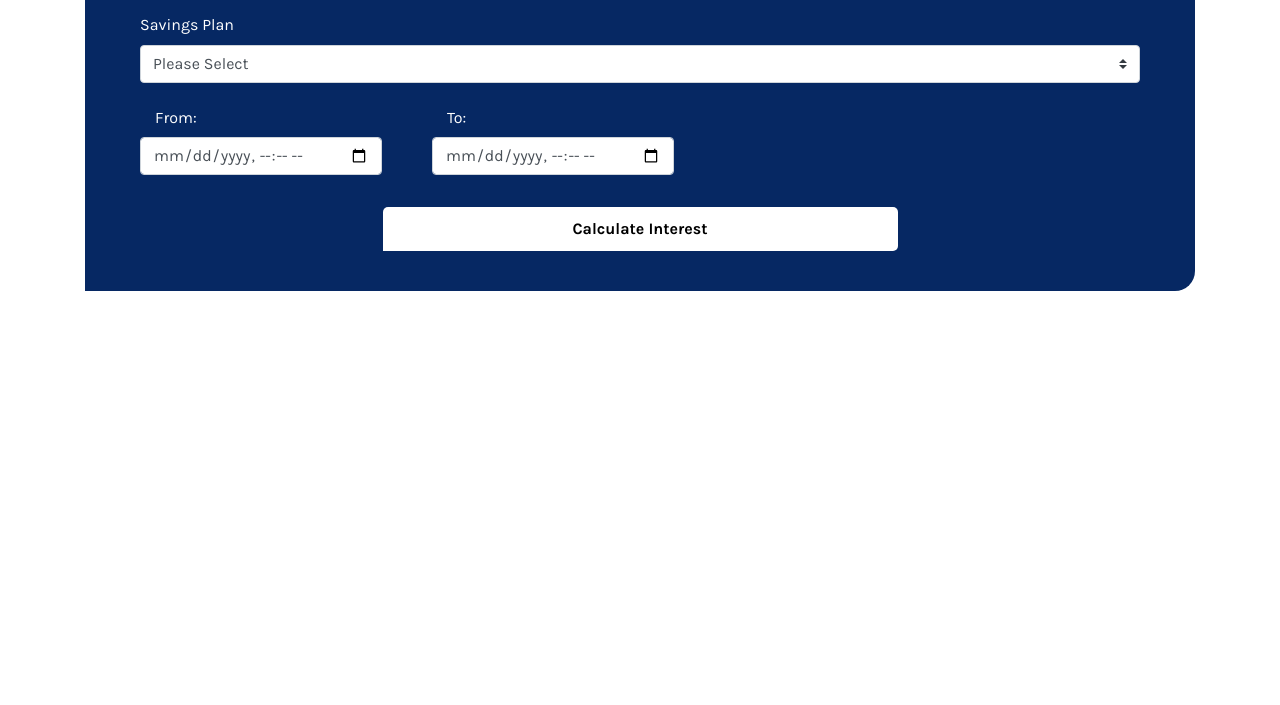
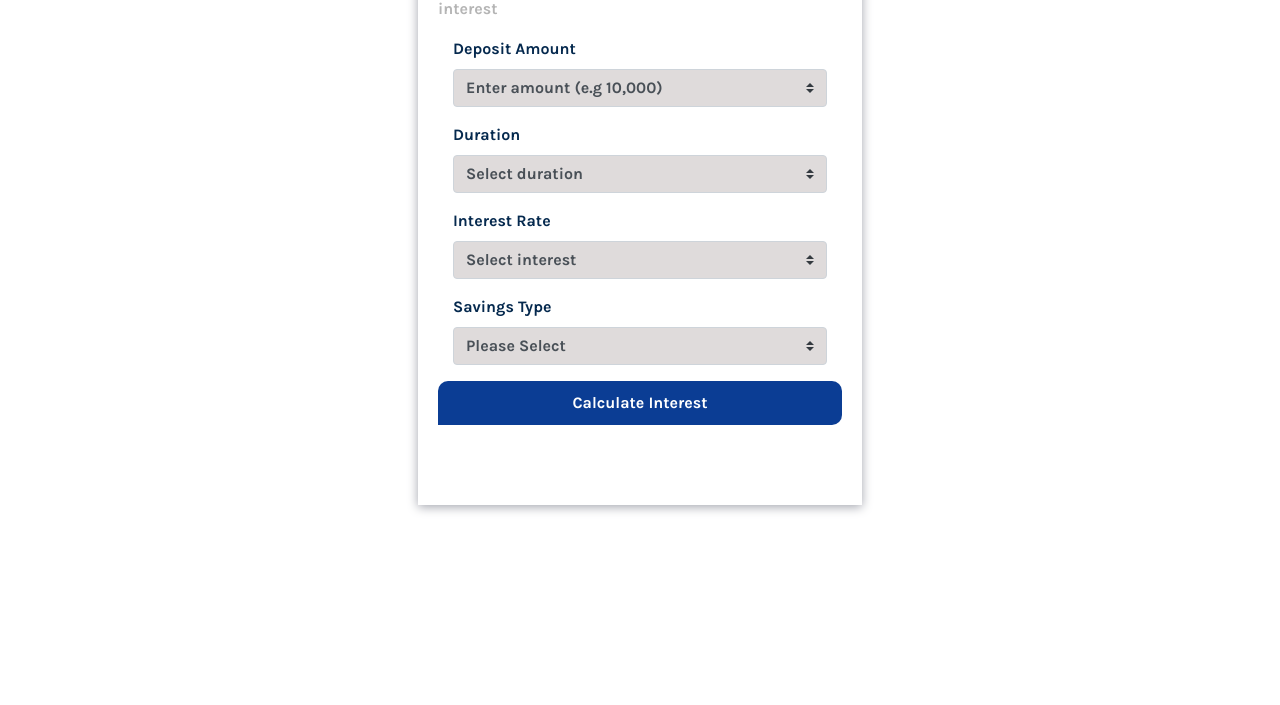
Before and after one commit to devTam/PiggyVest-HNG, a plain HTML site: page public/payment.html in a window 1280 px wide. Shown: the part 313-1018 px from the top of the page. Before the commit the page ends 800 px from the top, so only its background shows below. Drawn offline with nearby package versions, Linux system fonts and the light colour scheme.

Commit message:
created the interest calculator page

```diff
--- a/css/payment.css
+++ b/css/payment.css
@@ -14,51 +14,94 @@ body {
 }
 
 .form-section {
-    margin-top: 200px;
-    background-color: #062863;
-    padding: 40px;
-    color: #fff;
-    border-top-left-radius: 20px;
-    border-top-right-radius: 20px;
-    border-bottom-left-radius: 0;
-    border-bottom-right-radius: 20px;
+    margin: 200px auto;
+    background-color: #fff;
+    padding: 40px 20px 80px 20px;
+    color: #05294e;
+    font-weight: 700;
+    width: 40%;
+    height: 100%;
+    box-shadow: 0px 2px 10px hsl(229, 6%, 66%);
 
+}
+
+.form-header {
+    font-weight: 700;
+    font-size: 2em;
+}
+
+
+.form-para {
+    color: #b5b5b5;
 }
 
 .col-md-3 {
     max-width: 100%;
+    margin: auto;
 }
 
-.date-section {
-    display: flex;
-    max-width: 100%;
+.custom-select {
+    font-weight: 700;
+    background-color:#dfdbdb;
+
+
+
 }
 
-.right {
-    margin-left: 15px;
+.amount {
+    color: #05294e;
 }
 
+
 .btn {
-    background-color: #fff;
-    color: #000;
     font-weight: 700;
+    background-color: #0b3d94;
+    color: #fff;
     border: none;
-    width: 50%;
-    margin: 0 25%;
-    border-top-left-radius: 5px;
-    border-top-right-radius: 5px;
+    width: 100%;
+    margin: 0 auto;
+    border-top-left-radius: 10px;
+    border-top-right-radius: 10px;
     border-bottom-left-radius: 0;
-    border-bottom-right-radius: 5px;
+    border-bottom-right-radius: 10px;
     padding: 10px;
 }
 
 .btn:hover {
-    background-color: #0b3d94;
+    background-color: #05294e;
     border: none;
     outline: none;
 
 }
 
-.left {
-    margin-left: 50px;
+
+/* For Desktops */
+@media only screen and (max-width: 1100px) {
+    .form-section {
+        min-width: 80%;
+    }
 }
+
+/*For Large Tablets */
+@media (min-width: 768px) and (max-width: 1010px) {
+    .form-section {
+        min-width: 80%;
+    }
+}
+
+/*Small phones to small tablets: from 481px to 767px */
+@media (min-width: 481px) and (max-width: 767px) {
+    .form-section {
+        min-width: 90%;
+    }
+
+}
+
+
+/*Small phones: from 371px to 480px */
+@media only screen and (max-width: 480px) {
+    .form-section {
+        min-width: 90%;
+    }
+
+}
--- a/public/payment.html
+++ b/public/payment.html
@@ -12,16 +12,19 @@
 </head>
 <body>
     <section class="container">
+     <form>
       <div class="form-section">
+        <h1 class="form-header">Calculate Interest</h1>
+        <p class="form-para">Enter an amount and duration to find out your interest</p>
           <div class="col-md-3 mb-3 amount">
-                <label for="validationCustom04">Amount</label>
+              <label for="validationCustom04">Deposit Amount</label>
               <select class="custom-select" id="validationCustom04" required>
-                  <option selected disabled value="">Please Select</option>
-                  <option value="amount">  50,000.00</option>
-                  <option value="amount">  100,000.00</option>
-                  <option value="amount">  150,000.00</option>
-                  <option value="amount">  200,000.00</option>
-                  <option value="amount">  250,000.00</option>
+                <option selected disabled value="">Enter amount (e.g 10,000)</option>
+                <option  class="amount" value="amount">  50,000.00</option>
+                <option class="amount" value="amount">  100,000.00</option>
+                <option class="amount" value="amount">  150,000.00</option>
+                <option class="amount" value="amount">  200,000.00</option>
+                <option class="amount" value="amount">  250,000.00</option>
               </select>
               <div class="invalid-feedback">
                 Please select a valid state.
@@ -29,44 +32,60 @@
             </div>
 
               <div class="col-md-3 mb-3 amount">
-                    <label for="validationCustom04">Savings Plan</label>
+                  <label for="validationCustom04">Duration</label>
                   <select class="custom-select" id="validationCustom04" required>
-                      <option selected disabled value="">Please Select</option>
-                      <option value="amount"> Piggybank</option>
-                      <option value="amount"> Piggyban</option>
-                      <option value="amount"> Piggyban</option>
-                      <option value="amount">  Piggyban</option>
-                      <option value="amount"> Piggyban</option>
+                    <option selected disabled value="">Select duration</option>
+                    <option class="amount" value="amount">Piggybank (No duration)</option>
+                    <option class="amount" value="amount">Flex naira (No duration)</option>
+                    <option class="amount" value="amount">Safelock (Min 10days and Max 2years)</option>
+                    <option class="amount" value="amount">Target (Any Duration)</option>
+                    <option class="amount" value="amount">Flex dollar (No duration)</option>
+                    <option class="amount" value="amount">Investify (Min 4months)</option>
+
                   </select>
                   <div class="invalid-feedback">
                     Please select a valid state.
                   </div>
                 </div>
 
-  <div class="date-section">
-    <div class="form-group row">
-
-        <div class="col-md-3 mb-3 right">
-        <label for="example-datetime-local-input" class="col-2 col-form-label">From:</label>
-          <input class="form-control" type="datetime-local" value="" id="example-datetime-local-input">
-        </div>
-
-        </div>
-
-        <div class="form-group row">
-            <div class="col-md-3 mb-3 left">
-            <label for="example-datetime-local-input" class="col-2 col-form-label">To:</label>
-              <input class="form-control" type="datetime-local" value="" id="example-datetime-local-input">
+                <div class="col-md-3 mb-3 amount">
+                  <label for="validationCustom04">Interest Rate</label>
+                  <select class="custom-select" id="validationCustom04" required>
+                    <option class="amount" selected disabled value="">Select interest</option>
+                    <option class="amount" value="amount">5%</option>
+                    <option class="amount" value="amount">10%</option>
+                    <option class="amount" value="amount">15%</option>
+                    <option class="amount" value="amount">20%</option>
+                    <option class="amount" value="amount">25%</option>
+                  </select>
+                  <div class="invalid-feedback">
+                    Please select a valid state.
                   </div>
                 </div>
 
+                  <div class="col-md-3 mb-3 amount">
+                      <label for="validationCustom04">Savings Type</label>
+                      <select class="custom-select" id="validationCustom04" required>
+                        <option selected disabled value="">Please Select</option>
+                        <option value="amount"> Piggybank</option>
+                        <option value="amount">Flex naira</option>
+                        <option value="amount">Safelock</option>
+                        <option value="amount">Target</option>
+                        <option value="amount">Flex dollar</option>
+                        <option value="amount">Investify</option>
+
+                      </select>
+                      <div class="invalid-feedback">
+                        Please select a valid state.
+                      </div>
                     </div>
 
+
+                <div>
                   <button class="btn btn-primary" type="submit">Calculate Interest</button>
+                </div>
+      </div>
      </form>
-<script src="../js/payment.js"></script>
-        </div>
-
     </section>
 
 </body>
```
Lines whose indentation alone changed are shown as unchanged.
